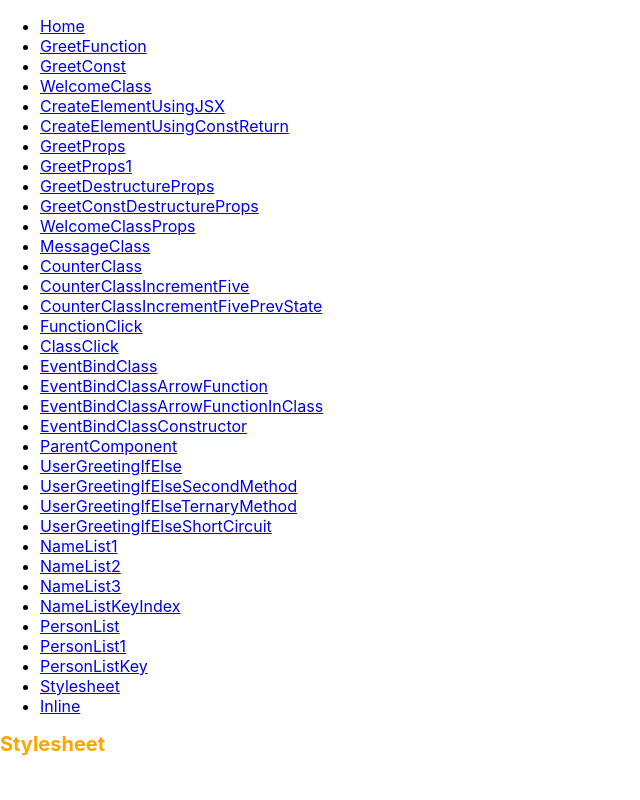
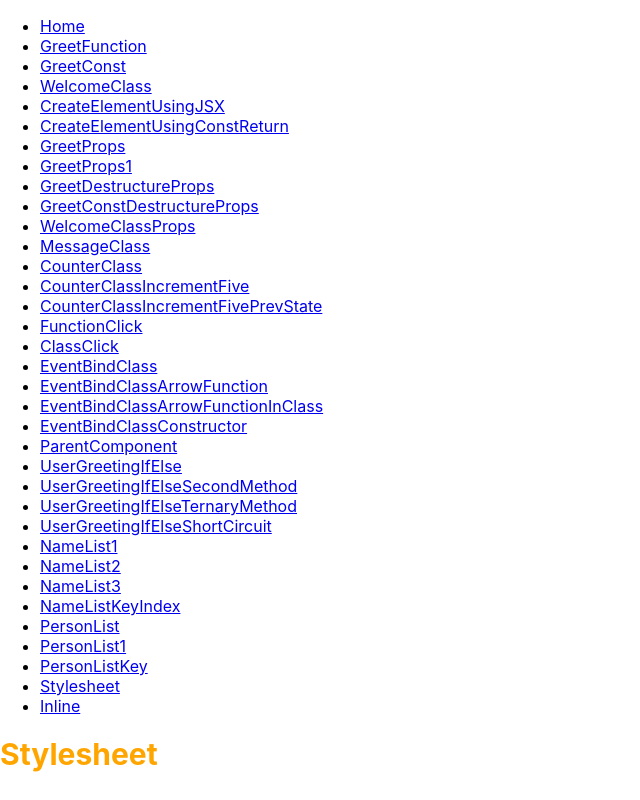
Before and after one commit to manumit-mukund/react_repository, a React (Create React App) app in the folder hello-world-app/: page /Stylesheet in a window 1280 px wide. Shown: the whole page, without its empty margins (0-640 px from the left). Built offline with nearby package versions, Linux system fonts and the light colour scheme; the HTML template or start-up script is replaced by a standard one.

Commit message:
Commit changes...

```diff
--- a/hello-world-app/src/components/Stylesheet.js
+++ b/hello-world-app/src/components/Stylesheet.js
@@ -1,9 +1,9 @@
 import React from 'react'
-import './myStyle.css'
+import '../css/myStyle.css'
 
 function Stylesheet(props) {
 
-    let className = props.primary ? 'primary' : ''
+    let className = props.primary ? 'primary1' : 'primary2'
 
     return (
 
--- a/hello-world-app/src/components/myStyle.css
+++ /dev/null
@@ -1,9 +0,0 @@
-.primary {
-
-    color: orange;
-}
-
-.font-xl {
-
-    font-size: 20px;
-}
--- /dev/null
+++ b/hello-world-app/src/css/myStyle.css
@@ -0,0 +1,14 @@
+.primary1 {
+
+    color: orange;
+}
+
+.primary2 {
+
+    color: red;
+}
+
+.font-xl {
+
+    font-size: 30px;
+}
```
